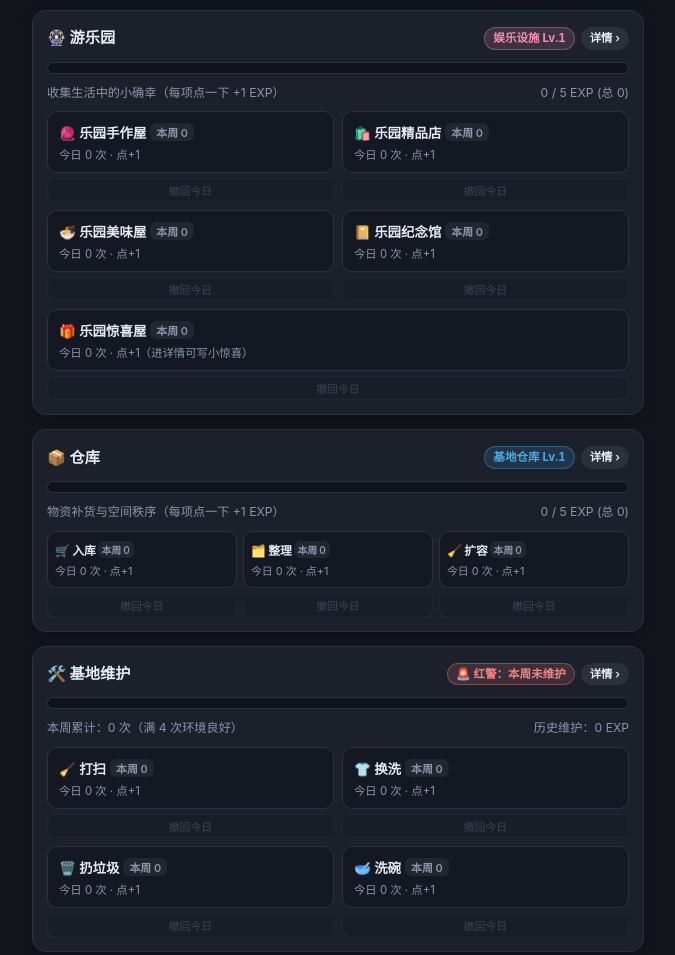
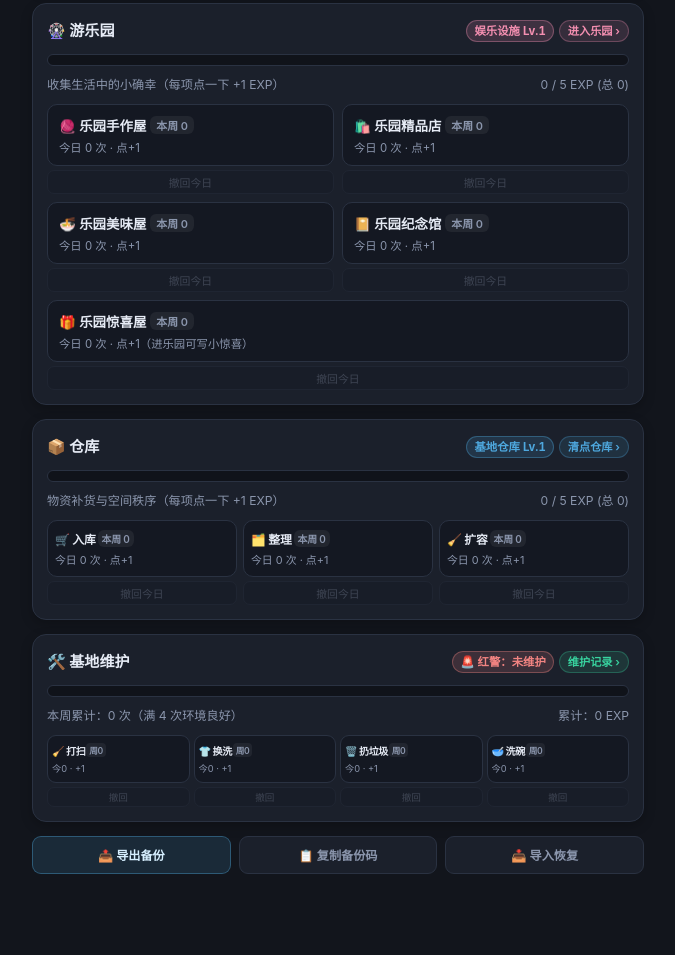
Before and after one commit to KellySilverBullet/mylifeproject, a plain HTML site: page index.html in a window 1280 px wide. Shown: the part 1620-2575 px from the top of the page, without its empty margins (302-977 px from the left). Drawn offline with Linux system fonts and the light colour scheme.

Commit message:
Update index.html

```diff
--- a/index.html
+++ b/index.html
@@ -128,7 +128,7 @@
       justify-content: space-between;
       align-items: center;
       margin-bottom: 10px;
-      gap: 8px;
+      gap: 6px;
     }
     .card-header.clickable {
       cursor: pointer;
@@ -140,35 +140,42 @@
       opacity: 0.72;
     }
     .card-title {
-      font-size: 0.95rem;
+      font-size: 0.94rem;
       font-weight: 700;
       color: var(--text-main);
       display: flex;
       align-items: center;
-      gap: 6px;
+      gap: 5px;
       white-space: nowrap;
     }
     .header-right-group {
       display: flex;
       align-items: center;
-      gap: 6px;
+      gap: 5px;
       flex-shrink: 0;
     }
+
+    /* 各板块专属入口胶囊（匹配各自主题色） */
     .enter-hint {
-      font-size: 0.71rem;
-      color: var(--text-main);
-      background: rgba(255, 255, 255, 0.07);
-      border: 1px solid var(--card-border);
+      font-size: 0.7rem;
       padding: 2px 8px;
       border-radius: 999px;
       font-weight: 600;
       white-space: nowrap;
-    }
+      color: var(--accent-blue);
+      background: rgba(78, 168, 222, 0.12);
+      border: 1px solid rgba(78, 168, 222, 0.28);
+    }
+    .enter-hint.cyan { color: var(--accent-cyan); background: rgba(86, 207, 225, 0.12); border-color: rgba(86, 207, 225, 0.28); }
+    .enter-hint.purple { color: var(--accent-purple); background: rgba(157, 141, 241, 0.12); border-color: rgba(157, 141, 241, 0.28); }
+    .enter-hint.green { color: var(--accent-green); background: rgba(56, 211, 159, 0.12); border-color: rgba(56, 211, 159, 0.28); }
+    .enter-hint.amber { color: var(--accent-amber); background: rgba(246, 189, 96, 0.12); border-color: rgba(246, 189, 96, 0.28); }
+    .enter-hint.pink { color: var(--accent-pink); background: rgba(244, 143, 177, 0.12); border-color: rgba(244, 143, 177, 0.28); }
 
     .level-pill {
-      font-size: 0.72rem;
+      font-size: 0.71rem;
       font-weight: 700;
-      padding: 2px 8px;
+      padding: 2px 7px;
       border-radius: 999px;
       background: rgba(78, 168, 222, 0.16);
       color: var(--accent-blue);
@@ -276,6 +283,10 @@
     .task-grid.three-col {
       grid-template-columns: repeat(3, 1fr);
       gap: 6px;
+    }
+    .task-grid.four-col {
+      grid-template-columns: repeat(4, 1fr);
+      gap: 4px;
     }
     .span-two {
       grid-column: span 2;
@@ -349,6 +360,34 @@
       text-overflow: ellipsis;
     }
 
+    /* 四列单行紧凑网格专属样式（基地维护 4 项一行，适配 375px 窄屏） */
+    .four-col .task-btn {
+      padding: 7px 4px;
+      border-radius: 9px;
+      gap: 3px;
+    }
+    .four-col .task-name {
+      font-size: 0.63rem;
+      white-space: nowrap;
+      letter-spacing: -0.5px;
+      gap: 1px;
+    }
+    .four-col .task-tag {
+      font-size: 0.54rem;
+      padding: 1px 3px;
+      border-radius: 4px;
+    }
+    .four-col .task-desc {
+      font-size: 0.58rem;
+      white-space: nowrap;
+      overflow: hidden;
+      text-overflow: ellipsis;
+    }
+    .four-col .maint-undo {
+      font-size: 0.6rem;
+      padding: 2px 0;
+    }
+
     /* 铁剂双胶囊指示器 */
     .dots { display: inline-flex; gap: 4px; align-items: center; }
     .dot {
@@ -414,7 +453,7 @@
     .maint-card-wrap {
       display: flex;
       flex-direction: column;
-      gap: 5px;
+      gap: 4px;
       min-width: 0;
     }
     .maint-undo {
@@ -803,14 +842,11 @@
       </div>
     </div>
 
-    <!-- 2. 每日自动补给线 -->
+    <!-- 2. 每日自动补给线（无详情页入口） -->
     <div class="card">
-      <div class="card-header clickable" onclick="openModuleDetail('supply')">
+      <div class="card-header">
         <span class="card-title">🔋 每日自动补给线</span>
-        <div class="header-right-group">
-          <span class="level-pill red" id="supplyStatusBadge">最低补给未满 (0/3)</span>
-          <span class="enter-hint">详情 ›</span>
-        </div>
+        <span class="level-pill red" id="supplyStatusBadge">最低补给未满 (0/3)</span>
       </div>
       <div class="bar-wrap">
         <div class="bar-fill red" id="supplyBarFill" style="width: 0%;"></div>
@@ -875,7 +911,7 @@
         <span class="card-title">🛁 基地洗浴中心</span>
         <div class="header-right-group">
           <span class="level-pill cyan" id="spaLevelBadge">洗浴中心 Lv.1</span>
-          <span class="enter-hint">详情 ›</span>
+          <span class="enter-hint cyan">进入浴场 ›</span>
         </div>
       </div>
       <div class="bar-wrap">
@@ -938,7 +974,7 @@
         <span class="card-title">🔬 基地研发中心</span>
         <div class="header-right-group">
           <span class="level-pill purple" id="researchLevelBadge">研发中心 Lv.1</span>
-          <span class="enter-hint">详情 ›</span>
+          <span class="enter-hint purple">研发档案 ›</span>
         </div>
       </div>
       <div class="bar-wrap">
@@ -967,7 +1003,7 @@
         <span class="card-title">🍳 基地食堂</span>
         <div class="header-right-group">
           <span class="level-pill green" id="canteenLevelBadge">基地食堂 Lv.1</span>
-          <span class="enter-hint">详情 ›</span>
+          <span class="enter-hint green">食堂菜谱 ›</span>
         </div>
       </div>
       <div class="bar-wrap">
@@ -996,7 +1032,7 @@
         <span class="card-title">🧱 围墙防御战绩</span>
         <div class="header-right-group">
           <span class="level-pill amber" id="wallLevelBadge">围墙防御 Lv.1</span>
-          <span class="enter-hint">详情 ›</span>
+          <span class="enter-hint amber">防御日志 ›</span>
         </div>
       </div>
       <div class="bar-wrap">
@@ -1034,7 +1070,7 @@
         <span class="card-title">🎡 游乐园</span>
         <div class="header-right-group">
           <span class="level-pill pink" id="parkLevelBadge">娱乐设施 Lv.1</span>
-          <span class="enter-hint">详情 ›</span>
+          <span class="enter-hint pink">进入乐园 ›</span>
         </div>
       </div>
       <div class="bar-wrap">
@@ -1095,7 +1131,7 @@
               <span>🎁 乐园惊喜屋</span>
               <span class="task-tag" id="tagSurprise">本周 0</span>
             </div>
-            <div class="task-desc" id="descSurprise">今日 0 次 · 点+1（具体小惊喜可进详情记录）</div>
+            <div class="task-desc" id="descSurprise">今日 0 次 · 点+1（具体小惊喜可进乐园记录）</div>
           </button>
           <button class="maint-undo" id="undoSurpriseBtn" onclick="changeCount('park_surprise', -1)" disabled>撤回今日</button>
         </div>
@@ -1108,7 +1144,7 @@
         <span class="card-title">📦 仓库</span>
         <div class="header-right-group">
           <span class="level-pill" id="warehouseLevelBadge">基地仓库 Lv.1</span>
-          <span class="enter-hint">详情 ›</span>
+          <span class="enter-hint">清点仓库 ›</span>
         </div>
       </div>
       <div class="bar-wrap">
@@ -1154,13 +1190,13 @@
       </div>
     </div>
 
-    <!-- 9. 基地维护（按自然周统计，新增洗碗） -->
+    <!-- 9. 基地维护（4项紧凑排在一行，按自然周统计） -->
     <div class="card">
       <div class="card-header clickable" onclick="openModuleDetail('maint')">
         <span class="card-title">🛠️ 基地维护</span>
         <div class="header-right-group">
-          <span class="level-pill red" id="maintStatusBadge">🚨 红警：本周未维护</span>
-          <span class="enter-hint">详情 ›</span>
+          <span class="level-pill red" id="maintStatusBadge">🚨 红警：未维护</span>
+          <span class="enter-hint green">维护记录 ›</span>
         </div>
       </div>
       <div class="bar-wrap">
@@ -1168,51 +1204,51 @@
       </div>
       <div class="bar-meta">
         <span id="maintWeekMeta">本周累计：0 次（满 4 次环境良好）</span>
-        <span id="maintExpMeta">累计维护：0 EXP</span>
-      </div>
-      <div class="task-grid">
+        <span id="maintExpMeta">累计：0 EXP</span>
+      </div>
+      <div class="task-grid four-col">
         <div class="maint-card-wrap">
           <button class="task-btn" id="btnClean" onclick="changeCount('clean', 1)">
             <div class="task-name">
               <span>🧹 打扫</span>
-              <span class="task-tag" id="tagClean">本周 0</span>
+              <span class="task-tag" id="tagClean">周0</span>
             </div>
-            <div class="task-desc" id="descClean">今日 0 次 · 点+1</div>
+            <div class="task-desc" id="descClean">今0 · +1</div>
           </button>
-          <button class="maint-undo" id="undoCleanBtn" onclick="changeCount('clean', -1)" disabled>撤回今日</button>
+          <button class="maint-undo" id="undoCleanBtn" onclick="changeCount('clean', -1)" disabled>撤回</button>
         </div>
 
         <div class="maint-card-wrap">
           <button class="task-btn" id="btnLaundry" onclick="changeCount('laundry', 1)">
             <div class="task-name">
               <span>👕 换洗</span>
-              <span class="task-tag" id="tagLaundry">本周 0</span>
+              <span class="task-tag" id="tagLaundry">周0</span>
             </div>
-            <div class="task-desc" id="descLaundry">今日 0 次 · 点+1</div>
+            <div class="task-desc" id="descLaundry">今0 · +1</div>
           </button>
-          <button class="maint-undo" id="undoLaundryBtn" onclick="changeCount('laundry', -1)" disabled>撤回今日</button>
+          <button class="maint-undo" id="undoLaundryBtn" onclick="changeCount('laundry', -1)" disabled>撤回</button>
         </div>
 
         <div class="maint-card-wrap">
           <button class="task-btn" id="btnTrash" onclick="changeCount('trash', 1)">
             <div class="task-name">
               <span>🗑️ 扔垃圾</span>
-              <span class="task-tag" id="tagTrash">本周 0</span>
+              <span class="task-tag" id="tagTrash">周0</span>
             </div>
-            <div class="task-desc" id="descTrash">今日 0 次 · 点+1</div>
+            <div class="task-desc" id="descTrash">今0 · +1</div>
           </button>
-          <button class="maint-undo" id="undoTrashBtn" onclick="changeCount('trash', -1)" disabled>撤回今日</button>
+          <button class="maint-undo" id="undoTrashBtn" onclick="changeCount('trash', -1)" disabled>撤回</button>
         </div>
 
         <div class="maint-card-wrap">
           <button class="task-btn" id="btnDish" onclick="changeCount('dishwash', 1)">
             <div class="task-name">
               <span>🥣 洗碗</span>
-              <span class="task-tag" id="tagDish">本周 0</span>
+              <span class="task-tag" id="tagDish">周0</span>
             </div>
-            <div class="task-desc" id="descDish">今日 0 次 · 点+1</div>
+            <div class="task-desc" id="descDish">今0 · +1</div>
           </button>
-          <button class="maint-undo" id="undoDishBtn" onclick="changeCount('dishwash', -1)" disabled>撤回今日</button>
+          <button class="maint-undo" id="undoDishBtn" onclick="changeCount('dishwash', -1)" disabled>撤回</button>
         </div>
       </div>
     </div>
@@ -1224,7 +1260,7 @@
     <div style="font-size: 2rem; margin-bottom: 10px;">📈</div>
     <h2 style="font-size: 1.05rem; margin-bottom: 8px;">全局周期统计中心（建设中）</h2>
     <p style="font-size: 0.82rem; color: var(--text-sub); margin-bottom: 16px;">
-      目前你已可以直接点击首页任意板块右上角的 <strong>「详情 ›」</strong> 查看该板块的本周/本月统计与图文手账；全局跨板块复盘看板将在后续版本上线。
+      目前你已可以直接点击首页各板块右上角的专属入口（如 <strong>进入乐园 ›</strong>、<strong>食堂菜谱 ›</strong>）查看该板块的本周/本月统计与图文手账；全局跨板块复盘看板将在后续版本上线。
     </p>
     <button class="add-btn" style="padding: 9px 18px;" onclick="switchPage(1)">返回基地总控台</button>
   </div>
@@ -1235,7 +1271,7 @@
     <!-- 顶部返回导航栏 -->
     <div class="subpage-topbar">
       <button class="back-btn" onclick="closeModuleDetail()">← 返回基地总控</button>
-      <span class="subpage-title" id="detailTopTitle">板块详情</span>
+      <span class="subpage-title" id="detailTopTitle">板块档案</span>
     </div>
 
     <!-- 1. 顶部：板块等级与经验进度条（无场景图） -->
@@ -1301,7 +1337,7 @@
 
   </div>
 
-  <!-- 底部全局数据备份与恢复（支持系统分享导出 + 一键复制剪贴板双保险） -->
+  <!-- 底部全局数据备份与恢复（支持 iPhone 原生分享面板 + 一键复制剪贴板双保险） -->
   <div class="footer-tools" id="globalFooterTools">
     <button class="tool-btn accent-export" onclick="exportData()">📤 导出备份</button>
     <button class="tool-btn" onclick="copyBackupJson()">📋 复制备份码</button>
@@ -1342,27 +1378,12 @@
   <script>
     const STORAGE_KEY = 'my_base_v1';
 
-    // 八大板块配置中心
+    // 7 大可进入详情页的板块配置中心（每日自动补给线不设详情页）
     const MODULE_CONFIGS = {
-      supply: {
-        title: '🔋 每日自动补给线',
-        shortName: '补给线',
-        colorClass: 'blue',
-        expPerLv: 10,
-        logCategory: 'supply',
-        desc: '基础生理与营养补给（每项 +2 EXP）',
-        titlePlaceholder: '记录补给感受或运动内容（如：完成30分钟核心训练）',
-        subTypes: [
-          { key: 'iron', label: '铁片补给', icon: '💊', source: 'count', countKey: 'iron' },
-          { key: 'inhaler', label: '气道维护', icon: '🌬️', source: 'daily', dailyKey: 'inhaler' },
-          { key: 'sleep', label: '夜间休眠', icon: '🌙', source: 'daily', dailyKey: 'sleep' },
-          { key: 'vitamin', label: '维生素', icon: '☀️', source: 'daily', dailyKey: 'vitamin' },
-          { key: 'fitness', label: '健身', icon: '🏃', source: 'daily', dailyKey: 'fitness' }
-        ]
-      },
       spa: {
         title: '🛁 基地洗浴中心',
         shortName: '洗浴中心',
+        entryLabel: '进入浴场',
         colorClass: 'cyan',
         expPerLv: 5,
         logCategory: 'spa',
@@ -1378,6 +1399,7 @@
       research: {
         title: '🔬 基地研发中心',
         shortName: '研发中心',
+        entryLabel: '研发档案',
         colorClass: 'purple',
         expPerLv: 6,
         logCategory: 'tech',
@@ -1391,6 +1413,7 @@
       canteen: {
         title: '🍳 基地食堂',
         shortName: '基地食堂',
+        entryLabel: '食堂菜谱',
         colorClass: 'green',
         expPerLv: 5,
         logCategory: 'canteen',
@@ -1404,6 +1427,7 @@
       wall: {
         title: '🧱 围墙防御战绩',
         shortName: '围墙防御',
+        entryLabel: '防御日志',
         colorClass: 'amber',
         expPerLv: 5,
         logCategory: 'wall',
@@ -1417,6 +1441,7 @@
       park: {
         title: '🎡 游乐园',
         shortName: '娱乐设施',
+        entryLabel: '进入乐园',
         colorClass: 'pink',
         expPerLv: 5,
         logCategory: 'park',
@@ -1433,6 +1458,7 @@
       warehouse: {
         title: '📦 仓库',
         shortName: '基地仓库',
+        entryLabel: '清点仓库',
         colorClass: 'blue',
         expPerLv: 5,
         logCategory: 'warehouse',
@@ -1447,6 +1473,7 @@
       maint: {
         title: '🛠️ 基地维护',
         shortName: '基地维护',
+        entryLabel: '维护记录',
         colorClass: 'green',
         expPerLv: 5,
         logCategory: 'maint',
@@ -1671,12 +1698,19 @@
       }
     }
 
-    function updateCounterCard(btnId, tagId, descId, undoId, weekCount, todayCount, activeClass = 'active', extraHint = '') {
+    function updateCounterCard(btnId, tagId, descId, undoId, weekCount, todayCount, activeClass = 'active', options = {}) {
       const btn = document.getElementById(btnId);
       btn.classList.remove('active', 'active-blue', 'active-cyan', 'active-amber', 'active-pink');
       if (todayCount > 0) btn.classList.add(activeClass);
-      document.getElementById(tagId).textContent = `本周 ${weekCount}`;
-      document.getElementById(descId).textContent = `今日 ${todayCount} 次 · 点+1${extraHint}`;
+
+      if (options.compact) {
+        document.getElementById(tagId).textContent = `周${weekCount}`;
+        document.getElementById(descId).textContent = `今${todayCount} · +1`;
+      } else {
+        const extraHint = options.extraHint || '';
+        document.getElementById(tagId).textContent = `本周 ${weekCount}`;
+        document.getElementById(descId).textContent = `今日 ${todayCount} 次 · 点+1${extraHint}`;
+      }
       document.getElementById(undoId).disabled = todayCount <= 0;
     }
 
@@ -1724,11 +1758,6 @@
         const vitaminC = arr.includes('vitamin') ? 1 : 0;
         const fitnessC = arr.includes('fitness') ? 1 : 0;
         totalCounts.supplyChecks += (ironC + inhalerC + sleepC + vitaminC + fitnessC);
-        addStat('iron', ironC);
-        addStat('inhaler', inhalerC);
-        addStat('sleep', sleepC);
-        addStat('vitamin', vitaminC);
-        addStat('fitness', fitnessC);
 
         const showerC = arr.includes('shower') ? 1 : 0;
         const bathC = getDayCount(dKey, 'bath');
@@ -1849,7 +1878,7 @@
       document.getElementById('reactorLevelBadge').textContent = `Lv.${reactorLv} (${reactorCurExp} / 15 EXP)`;
       document.getElementById('reactorExpFill').style.width = `${reactorPct}%`;
       document.getElementById('reactorExpPercent').textContent = `升级进度 ${reactorPct}%`;
-      document.getElementById('reactorTotalExpText').textContent = `累计综合经验：${totalExp} EXP`;
+      document.getElementById('reactorTotalExpText').textContent = `累计总经验：${totalExp} EXP`;
 
       // 2. 渲染每日自动补给线
       const todayIron = getDayCount(todayKey, 'iron');
@@ -1980,7 +2009,7 @@
       updateCounterCard('btnBoutique', 'tagBoutique', 'descBoutique', 'undoBoutiqueBtn', periodStats.boutique.week, todayBoutique, 'active-pink');
       updateCounterCard('btnFoodie', 'tagFoodie', 'descFoodie', 'undoFoodieBtn', periodStats.foodie.week, todayFoodie, 'active-pink');
       updateCounterCard('btnJournal', 'tagJournal', 'descJournal', 'undoJournalBtn', periodStats.journal.week, todayJournal, 'active-pink');
-      updateCounterCard('btnSurprise', 'tagSurprise', 'descSurprise', 'undoSurpriseBtn', periodStats.park_surprise.week, todaySurprise, 'active-pink', '（进详情可写小惊喜）');
+      updateCounterCard('btnSurprise', 'tagSurprise', 'descSurprise', 'undoSurpriseBtn', periodStats.park_surprise.week, todaySurprise, 'active-pink', { extraHint: '（进乐园可写小惊喜）' });
 
       // 8. 渲染仓库
       const whLv = Math.floor(moduleExp.warehouse / 5) + 1;
@@ -1997,7 +2026,7 @@
       updateCounterCard('btnOrganize', 'tagOrganize', 'descOrganize', 'undoOrganizeBtn', periodStats.organize.week, todayOrganize, 'active');
       updateCounterCard('btnDeclutter', 'tagDeclutter', 'descDeclutter', 'undoDeclutterBtn', periodStats.declutter.week, todayDeclutter, 'active');
 
-      // 9. 渲染基地维护
+      // 9. 渲染基地维护（4 项单行紧凑模式）
       const weekMaintTotal =
         periodStats.clean.week +
         periodStats.laundry.week +
@@ -2016,29 +2045,29 @@
       if (weekMaintTotal === 0) {
         maintBar.classList.add('red');
         maintBadge.classList.add('red');
-        maintBadge.textContent = '🚨 红警：本周未维护';
+        maintBadge.textContent = '🚨 红警：未维护';
       } else if (weekMaintTotal <= 3) {
         maintBar.classList.add('amber');
         maintBadge.classList.add('amber');
-        maintBadge.textContent = `⚠️ 需注意：已维护 ${weekMaintTotal} 次`;
+        maintBadge.textContent = `⚠️ 已维护 ${weekMaintTotal} 次`;
       } else {
         maintBar.classList.add('green');
         maintBadge.classList.add('green');
-        maintBadge.textContent = '✅ 基地环境良好';
+        maintBadge.textContent = '✅ 环境良好';
       }
 
       document.getElementById('maintWeekMeta').textContent = `本周累计：${weekMaintTotal} 次（满 4 次环境良好）`;
-      document.getElementById('maintExpMeta').textContent = `历史维护：${moduleExp.maint} EXP`;
+      document.getElementById('maintExpMeta').textContent = `累计：${moduleExp.maint} EXP`;
 
       const todayClean = getDayCount(todayKey, 'clean');
       const todayLaundry = getDayCount(todayKey, 'laundry');
       const todayTrash = getDayCount(todayKey, 'trash');
       const todayDish = getDayCount(todayKey, 'dishwash');
 
-      updateCounterCard('btnClean', 'tagClean', 'descClean', 'undoCleanBtn', periodStats.clean.week, todayClean, 'active');
-      updateCounterCard('btnLaundry', 'tagLaundry', 'descLaundry', 'undoLaundryBtn', periodStats.laundry.week, todayLaundry, 'active');
-      updateCounterCard('btnTrash', 'tagTrash', 'descTrash', 'undoTrashBtn', periodStats.trash.week, todayTrash, 'active');
-      updateCounterCard('btnDish', 'tagDish', 'descDish', 'undoDishBtn', periodStats.dishwash.week, todayDish, 'active');
+      updateCounterCard('btnClean', 'tagClean', 'descClean', 'undoCleanBtn', periodStats.clean.week, todayClean, 'active', { compact: true });
+      updateCounterCard('btnLaundry', 'tagLaundry', 'descLaundry', 'undoLaundryBtn', periodStats.laundry.week, todayLaundry, 'active', { compact: true });
+      updateCounterCard('btnTrash', 'tagTrash', 'descTrash', 'undoTrashBtn', periodStats.trash.week, todayTrash, 'active', { compact: true });
+      updateCounterCard('btnDish', 'tagDish', 'descDish', 'undoDishBtn', periodStats.dishwash.week, todayDish, 'active', { compact: true });
 
       // 计算并更新反应堆「今日综合充能度 %」
       const todaySpaDone = (todayShower || todayBath > 0 || todayMask > 0 || todayBeauty > 0) ? 1 : 0;
@@ -2091,7 +2120,7 @@
       const rem = exp % cfg.expPerLv;
       const pct = Math.min(100, Math.round((rem / cfg.expPerLv) * 100));
 
-      document.getElementById('detailTopTitle').textContent = `${cfg.title} · 档案与统计`;
+      document.getElementById('detailTopTitle').textContent = `${cfg.title} · ${cfg.entryLabel}`;
       const lvBadge = document.getElementById('detailLvBadge');
       lvBadge.className = `level-pill ${cfg.colorClass}`;
       lvBadge.textContent = `${cfg.shortName} Lv.${lv}`;
```
